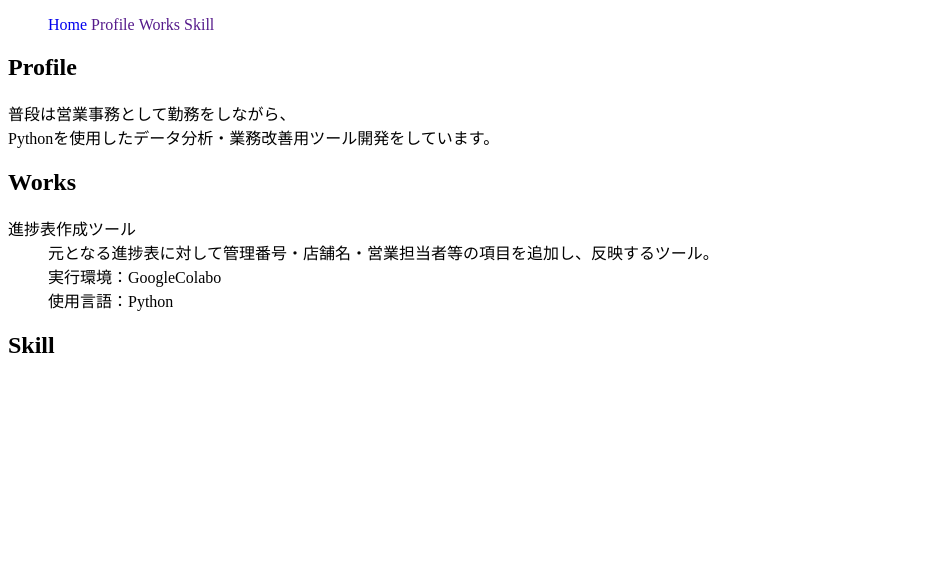
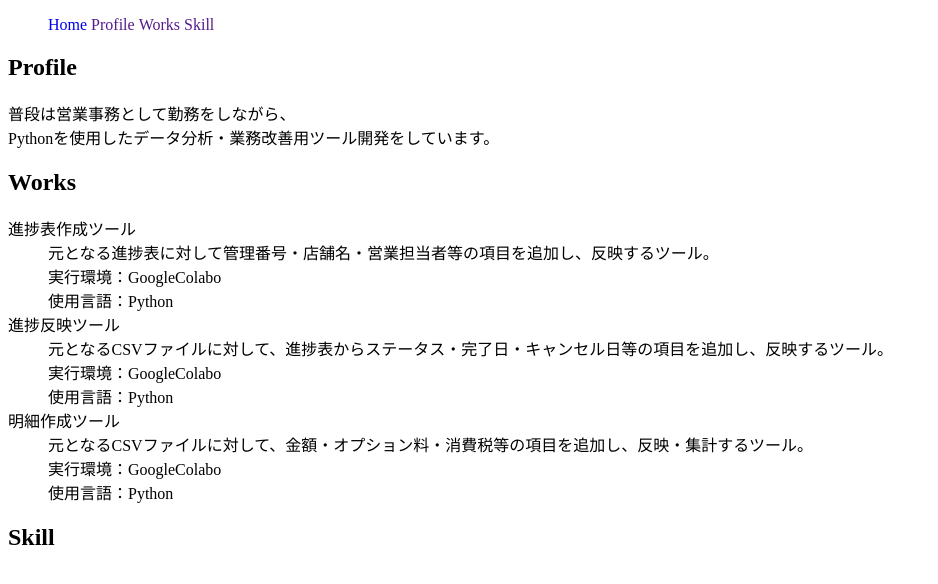
Before and after one commit to spsp69tmt-lab/index, a plain HTML site: page index.html in a window 1280 px wide. Shown: the whole page, without its empty margins (0-938 px from the left). Drawn offline with Linux system fonts and the light colour scheme.

Commit message:
20250802_addworks

```diff
--- a/index.html
+++ b/index.html
@@ -32,6 +32,16 @@
 					<dd>元となる進捗表に対して管理番号・店舗名・営業担当者等の項目を追加し、反映するツール。</dd>
 					<dd>実行環境：GoogleColabo</dd>
 					<dd>使用言語：Python</dd>
+
+					<dt>進捗反映ツール</dt>
+					<dd>元となるCSVファイルに対して、進捗表からステータス・完了日・キャンセル日等の項目を追加し、反映するツール。</dd>
+					<dd>実行環境：GoogleColabo</dd>
+					<dd>使用言語：Python</dd>
+
+					<dt>明細作成ツール</dt>
+					<dd>元となるCSVファイルに対して、金額・オプション料・消費税等の項目を追加し、反映・集計するツール。</dd>
+					<dd>実行環境：GoogleColabo</dd>
+					<dd>使用言語：Python</dd>
 				</dl>
 			</section>
 
```
